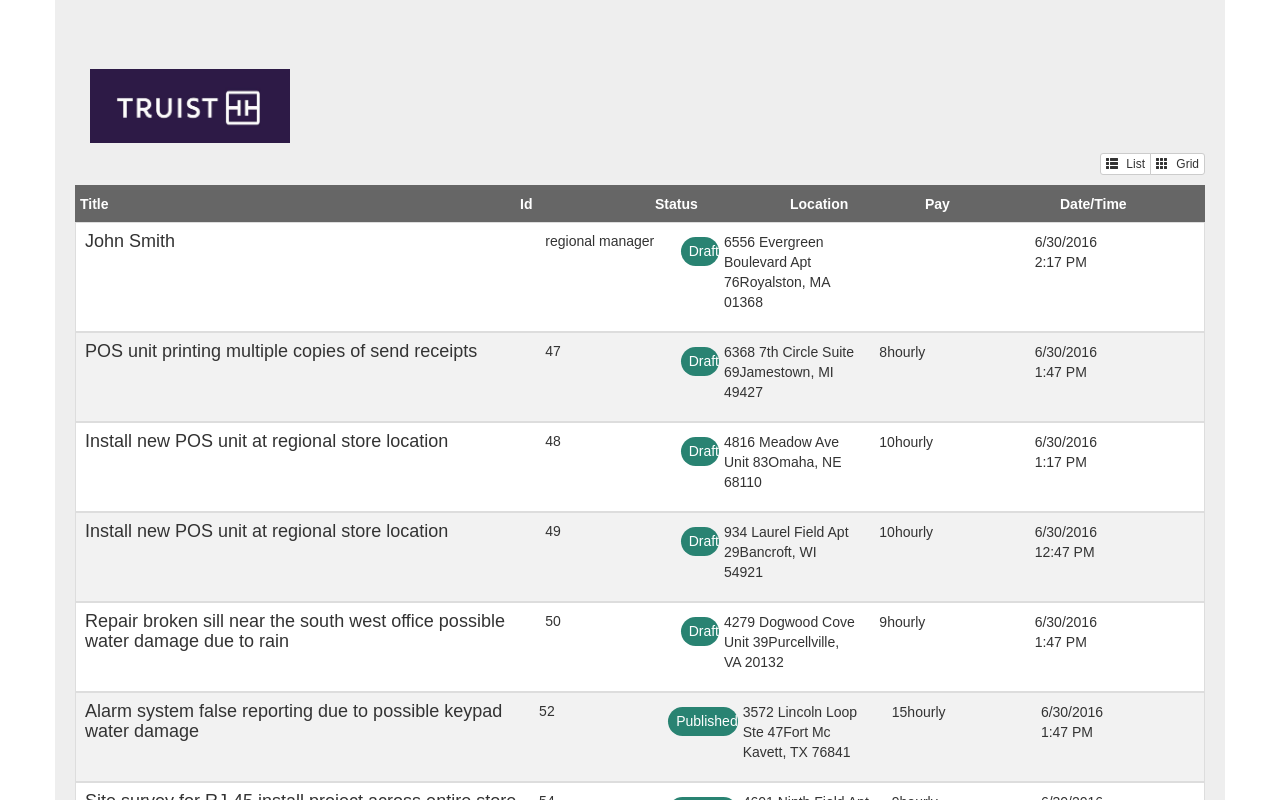
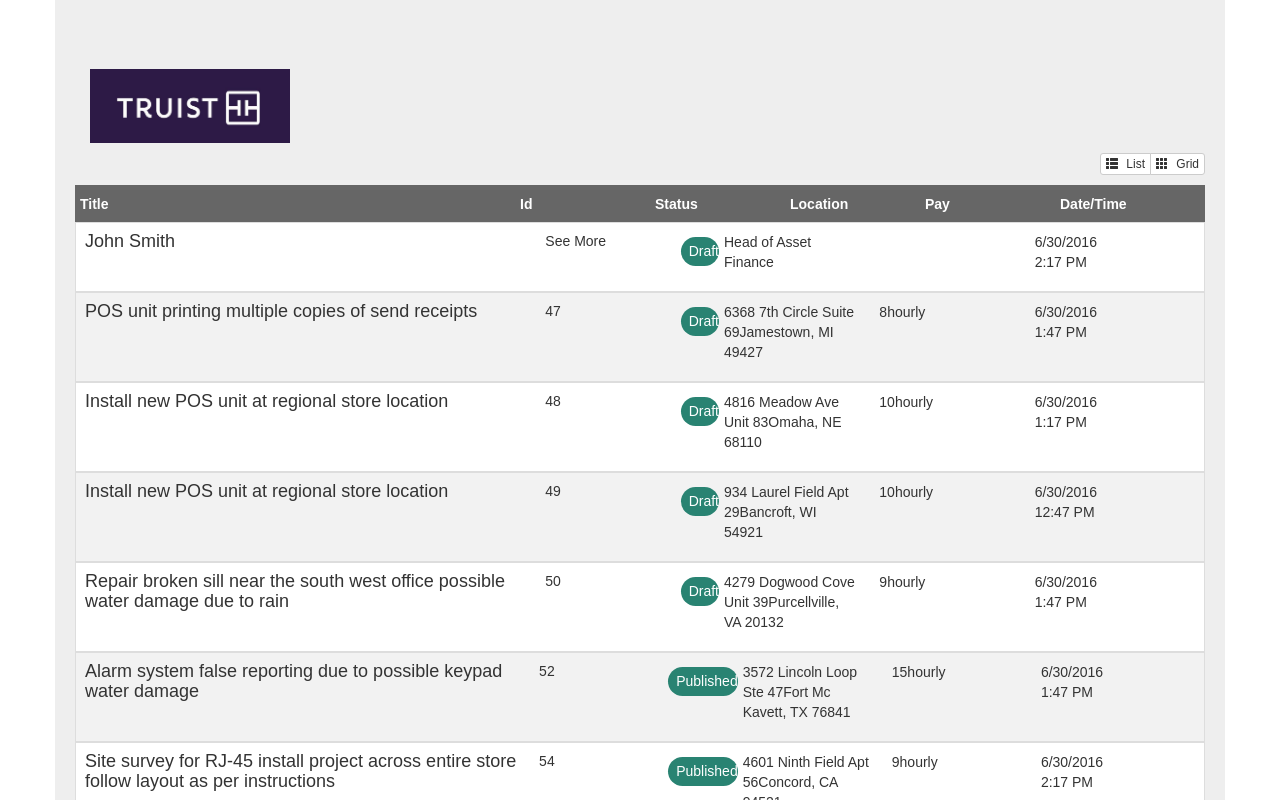
Before and after one commit to sg-jasonwmayer/TRUIST, a React (Create React App) app in the folder reactjs-toggle-list-grid-view/: page / in a window 1280 px wide. Shown: the top 800 px of the page. Built offline with nearby package versions, Linux system fonts and the light colour scheme.

Commit message:
clean up

```diff
--- a/reactjs-toggle-list-grid-view/package.json
+++ b/reactjs-toggle-list-grid-view/package.json
@@ -3,6 +3,7 @@
   "version": "0.1.0",
   "private": true,
   "dependencies": {
+    "@material-ui/core": "^4.9.14",
     "classnames": "^2.2.5",
     "lodash.template": "^4.5.0",
     "prop-types": "^15.5.10",
--- a/reactjs-toggle-list-grid-view/src/ProductRow.js
+++ b/reactjs-toggle-list-grid-view/src/ProductRow.js
@@ -1,12 +1,13 @@
 import React from "react";
 import PropTypes from 'prop-types';
 import classNames from 'classnames';
+import { Avatar } from '@material-ui/core';
 import "./App.css";
 
 const ProductRow = (props) => {
     let btnClass = classNames('',{
         'thumbnail': props.listView,
-        ' col-xs-12 col-sm-6 col-md-4 col-lg-3 thumbnail-grid': props.gridView,
+        'col-xs-12 col-sm-6 col-md-4 col-lg-3 thumbnail-grid': props.gridView,
     });
     return (
         <div className={btnClass}>
@@ -19,7 +20,7 @@ const ProductRow = (props) => {
                     {props.data.id}
                 </p>
                     <p className="published-color">
-                        <strong>Status:</strong>
+                    <strong>Status:</strong>
                     {props.data.status}
                 </p>
                 <p className="list-address list-text-block">
--- a/reactjs-toggle-list-grid-view/src/WorkOrders.js
+++ b/reactjs-toggle-list-grid-view/src/WorkOrders.js
@@ -3,11 +3,11 @@ const WorkOrders = [{
     service_date: '6/30/2016',
     service_time: '2:17 PM',
     title: 'John Smith',
-    address1: '6556 Evergreen Boulevard Apt 76',
-    address2: 'Royalston, MA 01368',
+    address1: 'Head of Asset Finance',
+    address2: '',
     // pay_type: 'hourly',
     // pay_amount: 12,
-    id: 'regional manager',
+    id: 'See More',
     project: 'TRUIST'
 }, {
     status: 'Draft',
```
Also changed, not shown: 1 other file (tests, documents, lock files or other folders).
